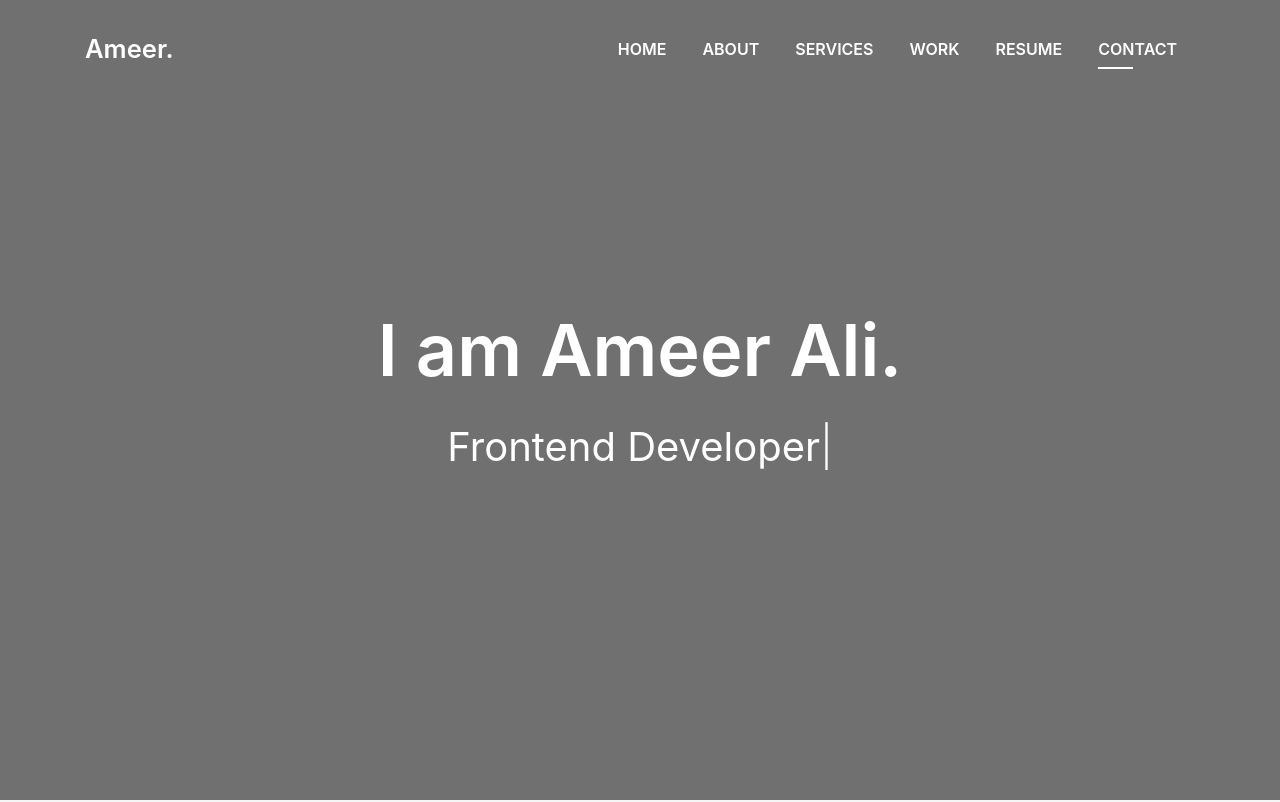
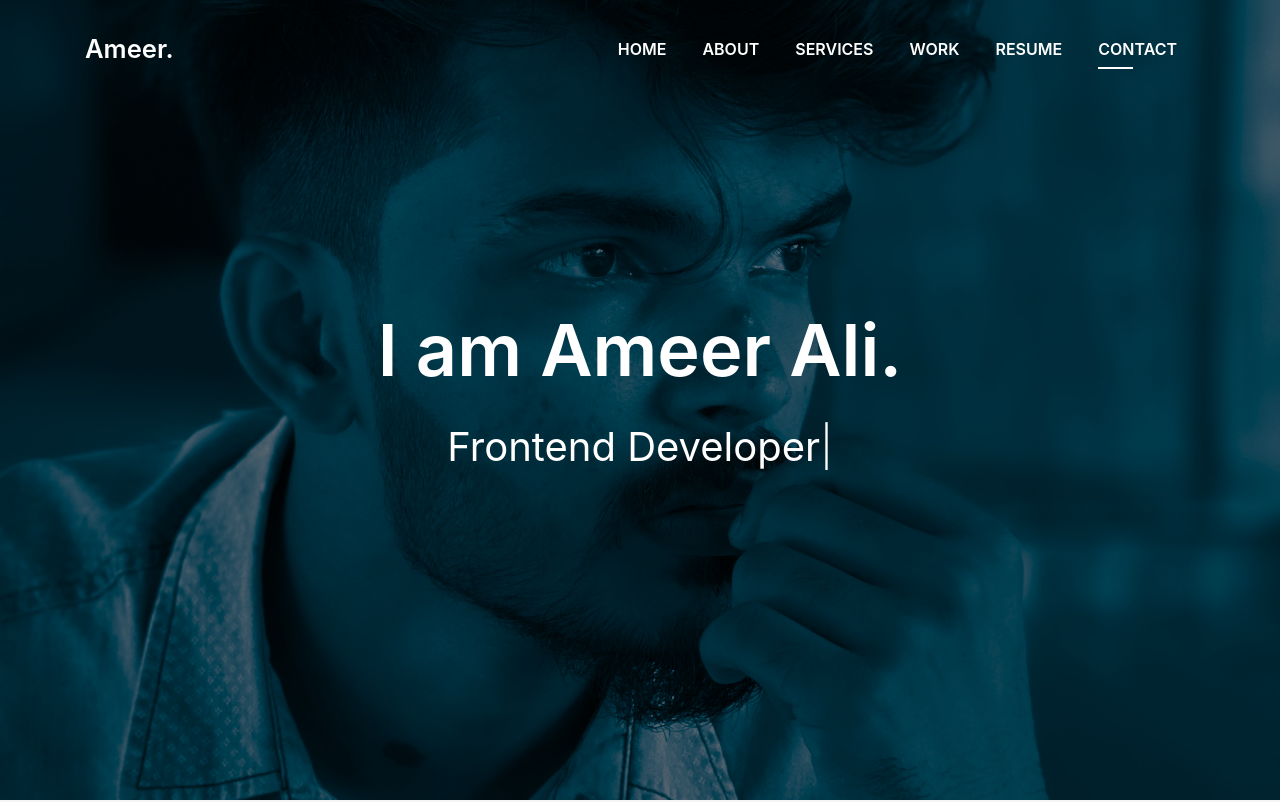
Before and after one commit to Ameer-Amr/Personal-Website, a plain HTML site: page index.html in a window 1280 px wide. Shown: the top 802 px of the page. Drawn offline with nearby package versions, Linux system fonts and the light colour scheme; files whose address does not match are found by name.

Commit message:
latest updation

```diff
--- a/css/style.css
+++ b/css/style.css
@@ -60,7 +60,6 @@ a:hover {
 
 
 #home {
-  background-image: url(img/bluish.jpg);
   -o-background-size: cover;
   -moz-background-size: cover;
   -webkit-background-size:cover;
--- a/index.html
+++ b/index.html
@@ -74,8 +74,9 @@
     </div>
   </nav>
   <!--/ Nav End /-->
+
   <!--/ Intro Skew Star /-->
-  <div id="home" class="intro route bg-image img-fluid">
+  <div id="home" class="intro route bg-image img-fluid" style="background-image: url(img/bluish.jpg)">
     <div class="overlay-itro"></div>
     <div class="intro-content display-table">
       <div class="table-cell">
```
